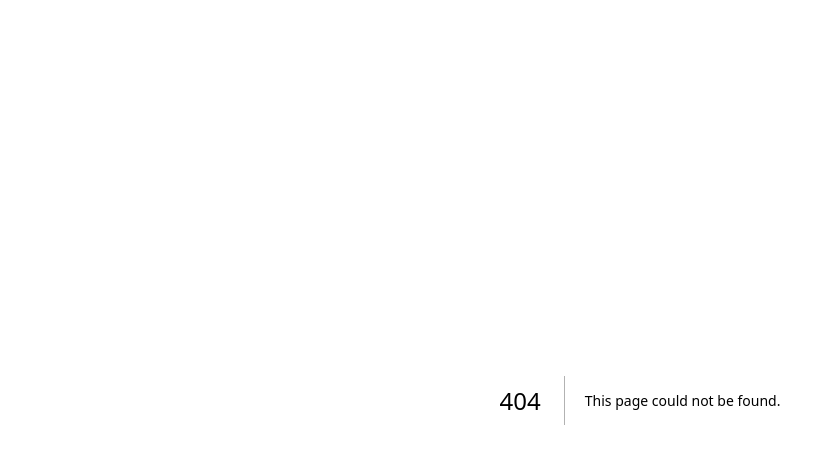
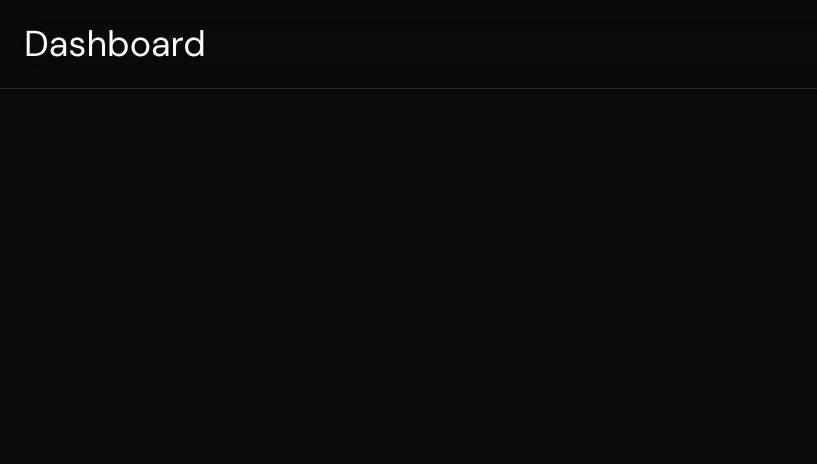
Before and after one commit to bhavyanjain3004/nough.github.io, a Next.js app: page /dashboard in a window 1280 px wide. Before the commit this address had no page. Shown: the top 464 px of the page, without its empty margins (0-817 px from the left). Built offline with nearby package versions, Linux system fonts and the light colour scheme.

Commit message:
Create page.tsx

```diff
--- /dev/null
+++ b/src/app/(main)/(pages)/dashboard/page.tsx
@@ -0,0 +1,13 @@
+import React from 'react'
+
+const DashboardPage = () => {
+    return (
+    <div className="flex flex-col gap-4 relative">
+        <h1 className="text-4xl sticky top-0 z-[10] p-6 bg-background/50 backdrop-blur-lg flex items-center border-b">
+        Dashboard
+        </h1>
+    </div>
+    )
+}
+
+export default DashboardPage
```
